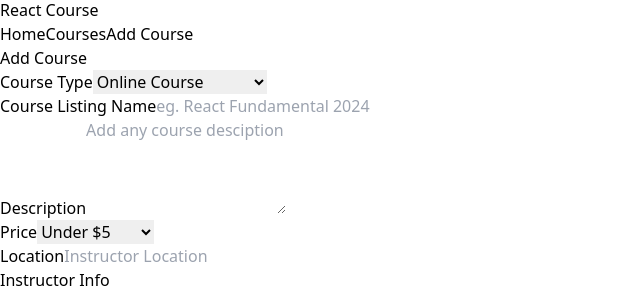
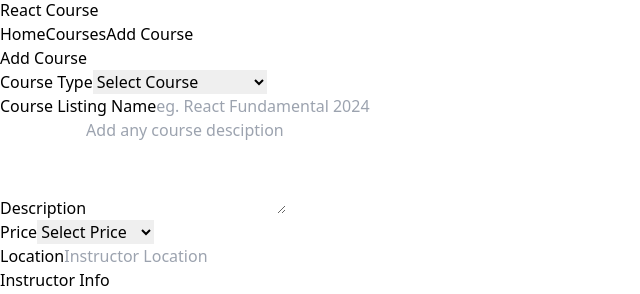
Before and after one commit to Risiidhan/React-Course-Hub-UI, a React (Vite) app: page /add-course in a window 1280 px wide. Shown: the part 130-424 px from the top of the page, without its empty margins (0-640 px from the left). Built offline with nearby package versions, Linux system fonts and the light colour scheme.

Commit message:
implement create function

```diff
--- a/src/App.jsx
+++ b/src/App.jsx
@@ -5,22 +5,33 @@
 import NotFoundPage from "./pages/notFoundPage";
 import AddCoursePage from "./pages/addCourse";
 
-import CourseDetailPage, {courseLoader} from "./pages/courseDetailpage";
+import CourseDetailPage, { courseLoader } from "./pages/courseDetailpage";
 
-const router = createBrowserRouter(
-  createRoutesFromElements(
-    <Route path="/" element={<MainLayout />}>
-      <Route index element={<HomePage />}/>
-      <Route path="/course" element={<CoursePage />}/>
-      <Route path="/course/:id" element={<CourseDetailPage />} loader={courseLoader}/>
-      <Route path="/add-course" element={<AddCoursePage />}/>
-      <Route path="*" element={<NotFoundPage />}/>
 
-    </Route>
+const App = () => {
+  const addCourse = async (newCourse) => {
+    const res = await fetch('/api', {
+      method : 'POST',
+      headers : {
+        'Context-Type' : 'application/json'
+      },
+      body : JSON.stringify(newCourse),
+    });
+    return
+  };
+  const router = createBrowserRouter(
+    createRoutesFromElements(
+      <Route path="/" element={<MainLayout />}>
+        <Route index element={<HomePage />} />
+        <Route path="/course" element={<CoursePage />} />
+        <Route path="/course/:id" element={<CourseDetailPage />} loader={courseLoader} />
+        <Route path="/add-course" element={<AddCoursePage submitCourse={addCourse} />} />
+        <Route path="*" element={<NotFoundPage />} />
+
+      </Route>
+    )
   )
-)
-const App = () => {
-  return (<RouterProvider router={router} /> )
+  return (<RouterProvider router={router} />)
 }
 
 export default App;
--- a/src/courses.json
+++ b/src/courses.json
@@ -1,5 +1,5 @@
 {
-  "course" : [
+  "course": [
     {
       "id": "1",
       "title": "React Fundamentals",
@@ -77,6 +77,19 @@
         "bio": "Jessica Martinez is a full-stack developer specializing in front-end technologies. She has extensive experience with React Router and enjoys teaching others how to leverage its features effectively.",
         "contactEmail": "jessica@example.com"
       }
+    },
+    {
+      "id": "2f91",
+      "title": "React Redux",
+      "type": "Full-Time",
+      "description": "learn latest redux features  ",
+      "location": "online",
+      "price": "$9 - 10",
+      "instructor": {
+        "name": "Dhoni",
+        "bio": "test dhoni",
+        "contactEmail": "dhoni@gmail.com"
+      }
     }
   ]
 }
--- a/src/pages/addCourse.jsx
+++ b/src/pages/addCourse.jsx
@@ -1,6 +1,7 @@
 import { useState } from "react";
+import { useNavigate } from "react-router-dom";
 
-const AddCoursePage = () => {
+const AddCoursePage = ({submitCourse}) => {
     const [type, setType] = useState('')
     const [title, setTitle] = useState('')
     const [description, setDescription] = useState('')
@@ -10,6 +11,27 @@
     const [bio, setBio] = useState('')
     const [contactEmail, setContactEmail] = useState('')
 
+    const nav = useNavigate();
+    const submitForm = (e) => {
+        e.preventDefault();
+
+        const newCourse = {
+            title,
+            type,
+            description,
+            location,
+            price,
+            instructor: {
+                name,
+                bio,
+                contactEmail
+            }
+        }
+
+        submitCourse(newCourse);
+        nav('/course');
+    }
+
     return (
         <>
             <section className="bg-red-50">
@@ -17,7 +39,7 @@
                     <div
                         className="bg-white px-6 py-8 mb-4 shadow-md rounded-md border m-4 md:m-0"
                     >
-                        <form>
+                        <form onSubmit={submitForm}>
                             <h2 className="text-3xl text-center font-semibold mb-6">Add Course</h2>
 
                             <div className="mb-4">
@@ -32,6 +54,7 @@
                                     value={type}
                                     onChange={(e) => setType(e.target.value)}
                                 >
+                                    <option value="">Select Course</option>
                                     <option value="Full-Time">Online Course</option>
                                     <option value="Part-Time">In-Person Workshop</option>
                                 </select>
@@ -65,7 +88,7 @@
                                     rows="4"
                                     placeholder="Add any course desciption"
                                     value={description}
-                                    onInput={(e) => setDescription(e.description.value)}
+                                    onInput={(e) => setDescription(e.target.value)}
                                 ></textarea>
                             </div>
 
@@ -81,6 +104,7 @@
                                     value={price}
                                     onChange={(e) => setPrice(e.target.value)}
                                 >
+                                    <option value="">Select Price</option>
                                     <option value="Under $5">Under $5</option>
                                     <option value="$5 - 6">$5 - $10</option>
                                     <option value="$9 - 10">$10 - $50</option>
@@ -156,7 +180,7 @@
                                     placeholder="Email address for applicants"
                                     required
                                     value={contactEmail}
-                                    onInput={(e) => setContactEmail(e.tcontactEmail.value)}
+                                    onInput={(e) => setContactEmail(e.target.value)}
                                 />
                             </div>
 
```
